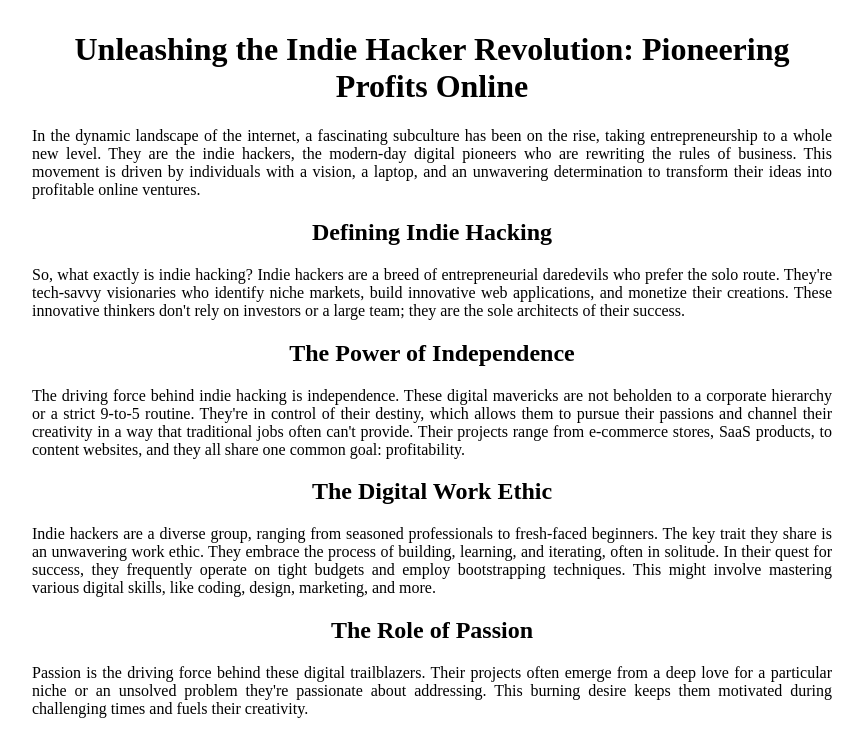
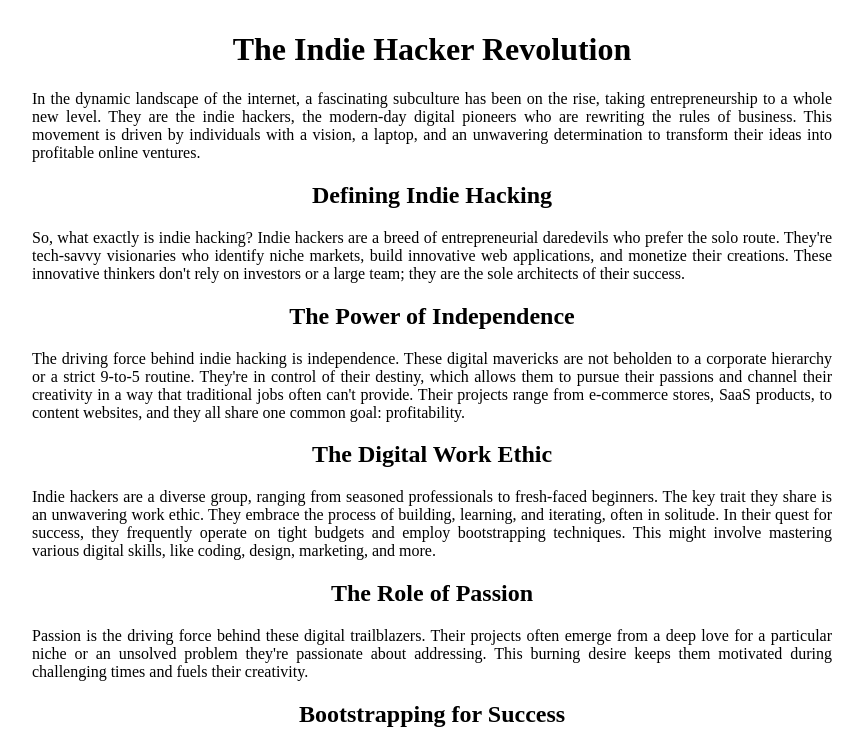
Before and after one commit to romansh/website, a plain HTML site: page index.html in a window 1280 px wide. Shown: the top 735 px of the page, without its empty margins (208-1071 px from the left). Drawn offline with Linux system fonts and the light colour scheme.

Commit message:
Update index.html fix

```diff
--- a/index.html
+++ b/index.html
@@ -17,7 +17,7 @@
   </style>
 </head>
 <body>
-  <h1>Unleashing the Indie Hacker Revolution: Pioneering Profits Online</h1>
+  <h1>The Indie Hacker Revolution</h1>
 
   <p>In the dynamic landscape of the internet, a fascinating subculture has been on the rise, taking entrepreneurship to a whole new level. They are the indie hackers, the modern-day digital pioneers who are rewriting the rules of business. This movement is driven by individuals with a vision, a laptop, and an unwavering determination to transform their ideas into profitable online ventures.</p>
 
```
